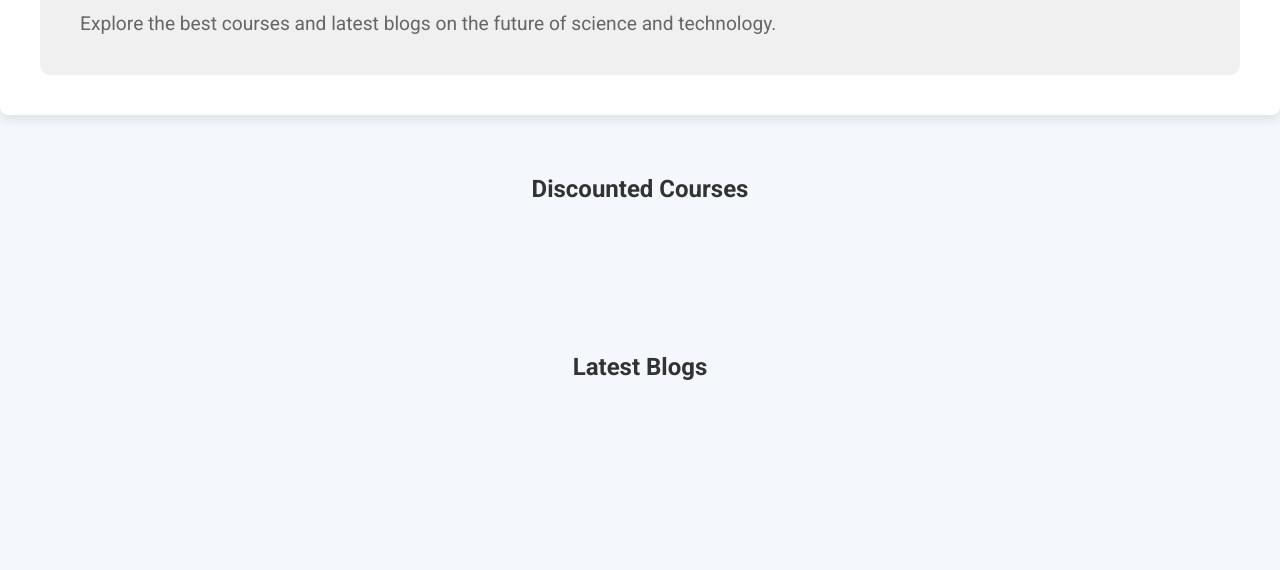
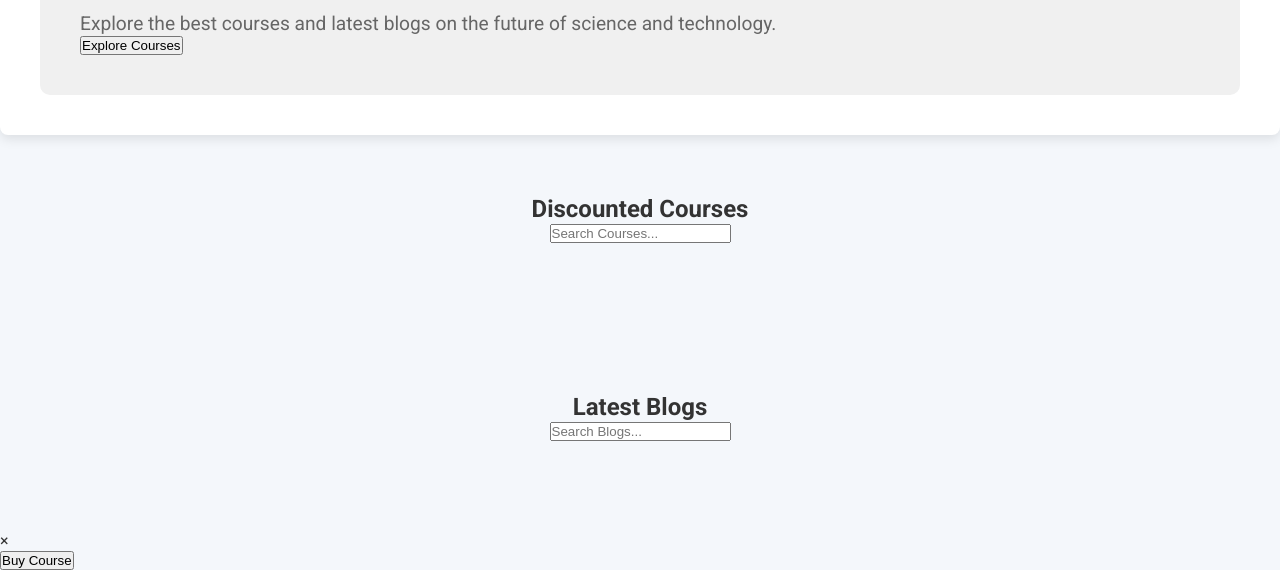
Before and after one commit to 01Prathamesh/sciastra-project, a plain HTML site: page frontend/index.html in a window 1280 px wide. Shown: the part 269-839 px from the top of the page. Before the commit the page ends 800 px from the top, so only its background shows below. Drawn offline with Linux system fonts and the light colour scheme; no server answers.

Commit message:
Updated Index.html : Modal for course details are added.

```diff
--- a/frontend/index.html
+++ b/frontend/index.html
@@ -6,6 +6,7 @@
   <title>SciAstra - Blog and Course Platform</title>
   <link rel="stylesheet" href="styles.css">
   <link href="https://fonts.googleapis.com/css2?family=Roboto:wght@400;500;700&display=swap" rel="stylesheet"> <!-- Added Google Fonts -->
+  <link rel="stylesheet" href="https://cdnjs.cloudflare.com/ajax/libs/font-awesome/6.0.0-beta3/css/all.min.css">
 </head>
 <body>
   <!-- Header and Navigation -->
@@ -27,12 +28,14 @@
       <div class="intro">
         <h2>Welcome to SciAstra!</h2>
         <p>Explore the best courses and latest blogs on the future of science and technology.</p>
+        <button id="explore-btn">Explore Courses</button>
       </div>
     </section>
 
     <!-- Courses Section -->
     <section id="courses-content" class="content-section">
       <h2>Discounted Courses</h2>
+      <input type="text" id="course-search" placeholder="Search Courses..." />
       <div id="courses-list">
         <!-- Dynamic courses will be added here -->
       </div>
@@ -41,12 +44,23 @@
     <!-- Blog Section -->
     <section id="blog-content" class="content-section">
       <h2>Latest Blogs</h2>
+      <input type="text" id="blog-search" placeholder="Search Blogs..." />
       <div id="blog-list">
         <!-- Dynamic blog posts will be added here -->
       </div>
     </section>
   </main>
 
+  <!-- Modal for Course Details -->
+  <div id="course-modal" class="modal">
+    <div class="modal-content">
+      <span class="close-btn">&times;</span>
+      <h2 id="course-title"></h2>
+      <p id="course-description"></p>
+      <button id="modal-buy-btn">Buy Course</button>
+    </div>
+  </div>
+
   <script src="app.js"></script>
 </body>
 </html>
```
